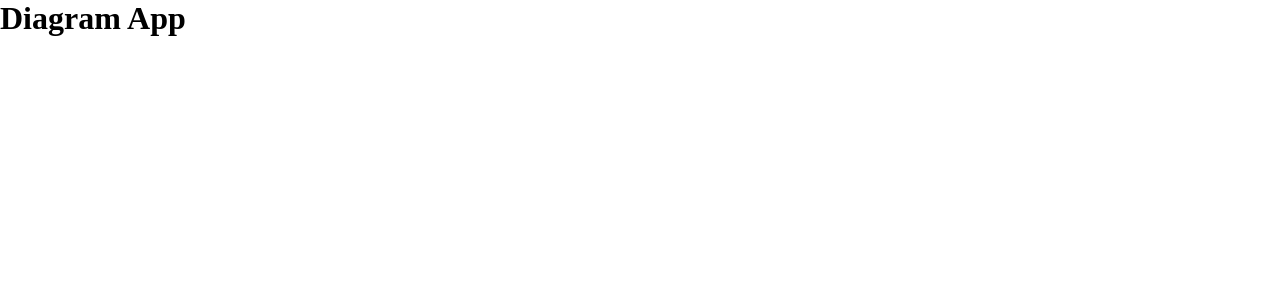
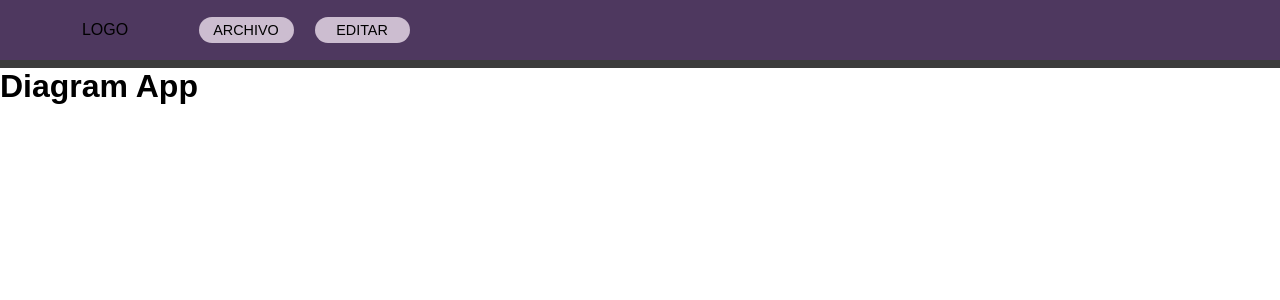
Before and after one commit to FabioGuardado/diagram-app, a React (Create React App) app: page / in a window 1280 px wide. Shown: the top 300 px of the page. Built offline with nearby package versions, Linux system fonts and the light colour scheme.

Commit message:
:lipstick: Add Navbar

```diff
--- a/src/App.js
+++ b/src/App.js
@@ -1,7 +1,13 @@
 import React from 'react';
+import Navbar from './components/Navbar/Navbar';
 
 function App() {
-  return <h1>Diagram App</h1>;
+  return (
+    <>
+      <Navbar />
+      <h1>Diagram App</h1>
+    </>
+  );
 }
 
 export default App;
--- /dev/null
+++ b/src/components/Navbar/Navbar.css
@@ -0,0 +1,97 @@
+nav.navbar-container {
+  height: 60px;
+  padding: 0 30px;
+  background-color: rgb(78, 56, 95);
+}
+
+div.navbar-content {
+  display: grid;
+  grid-template-columns: 150px 1fr;
+  grid-column-gap: 1rem;
+  grid-template-rows: 60px;
+}
+
+div.navbar-logo {
+  margin: 0 1rem;
+  display: flex;
+  align-items: center;
+  justify-content: center;
+}
+
+div.navbar-menu {
+  display: flex;
+  flex-direction: row;
+  align-items: center;
+}
+
+div.navbar-menu-element {
+  height: 100%;
+  width: 100px;
+}
+
+div.navbar-menu-element:first-of-type {
+  margin-right: 1rem;
+}
+
+ul.navbar-submenu {
+  position: absolute;
+  top: 60px;
+  background-color: #3c3c3c;
+  width: 160px;
+}
+
+ul.navbar-submenu > li {
+  color: #ffffff;
+  font-size: 0.8rem;
+  list-style-type: none;
+  padding: 0.5rem;
+  cursor: pointer;
+}
+
+ul.navbar-submenu > li:hover {
+  background-color: #000000;
+}
+
+ul.navbar-submenu.submenu-active {
+  visibility: visible;
+}
+
+ul.navbar-submenu.submenu-hidden {
+  visibility: hidden;
+}
+
+div.navbar-button-container {
+  height: 100%;
+  width: 100%;
+  display: flex;
+  flex-direction: row;
+  justify-content: center;
+  align-items: center;
+}
+
+button.navbar-button {
+  width: 95px;
+  font-size: 0.9rem;
+  background-color: rgb(204, 189, 208);
+  color: #000000;
+  text-transform: uppercase;
+  padding: 0.3rem 0;
+  border: none;
+  border-radius: 25px;
+  cursor: pointer;
+  transition: all ease-in 0.3s;
+}
+
+button.navbar-button:hover {
+  background-color: rgb(205, 171, 215);
+}
+
+button.MuiMenu-paper {
+  color: #ffffff;
+  background-color: #000000;
+}
+
+div.navbar-divider {
+  height: 0.5rem;
+  background-color: #3c3c3c;
+}
--- /dev/null
+++ b/src/components/Navbar/Navbar.js
@@ -0,0 +1,66 @@
+import React, { useState } from 'react';
+
+import './Navbar.css';
+
+const Navbar = () => {
+  const [isMenuArchivoOpened, setIsMenuArchivoOpened] = useState(false);
+  const [isMenuEditarOpened, setIsMenuEditarOpened] = useState(false);
+
+  const toggleMenuArchivoOpened = () =>
+    setIsMenuArchivoOpened(!isMenuArchivoOpened);
+  const toggleMenuEditarOpened = () =>
+    setIsMenuEditarOpened(!isMenuEditarOpened);
+
+  return (
+    <>
+      <nav className="navbar-container">
+        <div className="navbar-content">
+          <div className="navbar-logo">LOGO</div>
+          <div className="navbar-menu">
+            <div className="navbar-menu-element">
+              <div className="navbar-button-container">
+                <button
+                  className="navbar-button button-archivo"
+                  onClick={toggleMenuArchivoOpened}
+                >
+                  Archivo
+                </button>
+              </div>
+              <ul
+                className={`navbar-submenu ${
+                  isMenuArchivoOpened ? 'submenu-active' : 'submenu-hidden'
+                }`}
+              >
+                <li>Guardar como PDF</li>
+                <li>Guardar como JPG</li>
+              </ul>
+            </div>
+
+            <div className="navbar-menu-element">
+              <div className="navbar-button-container">
+                <button
+                  className="navbar-button button-editar"
+                  onClick={toggleMenuEditarOpened}
+                >
+                  Editar
+                </button>
+              </div>
+              <ul
+                className={`navbar-submenu ${
+                  isMenuEditarOpened ? 'submenu-active' : 'submenu-hidden'
+                }`}
+              >
+                <li>Seleccionar todo</li>
+                <li>Agrupar</li>
+                <li>Desagrupar</li>
+              </ul>
+            </div>
+          </div>
+        </div>
+      </nav>
+      <div className="navbar-divider"></div>
+    </>
+  );
+};
+
+export default Navbar;
--- a/src/index.css
+++ b/src/index.css
@@ -2,3 +2,8 @@
   margin: 0;
   padding: 0;
 }
+
+body {
+  font-family: sans-serif;
+  font-size: 16px;
+}
--- a/src/index.js
+++ b/src/index.js
@@ -8,7 +8,7 @@ const root = ReactDOM.createRoot(document.getElementById('root'));
 root.render(
   <React.StrictMode>
     <App />
-  </React.StrictMode>
+  </React.StrictMode>,
 );
 
 // If you want to start measuring performance in your app, pass a function
```
